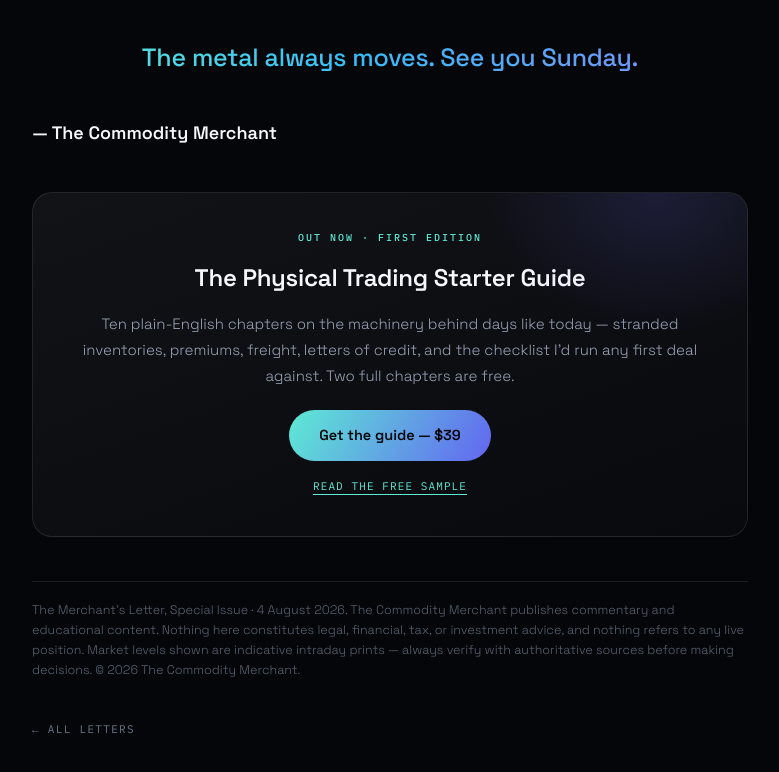
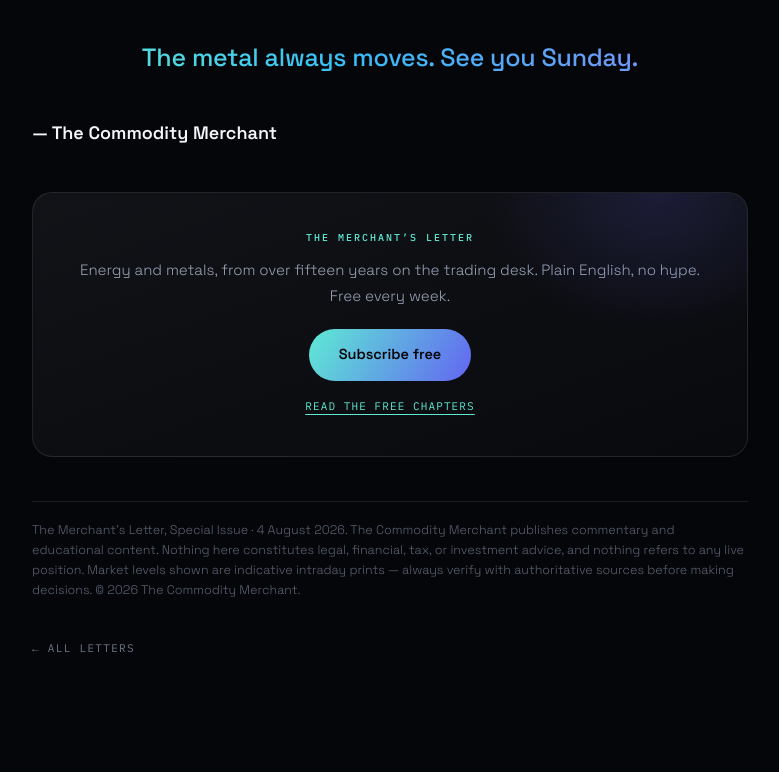
Before and after one commit to commoditymerchant/CommodityMerchant, a plain HTML site: page letters/003-copper-breaks-14000/index.html in a window 1280 px wide. Shown: the part 3955-4727 px from the top of the page, without its empty margins (250-1029 px from the left). After the commit the page ends 4697 px from the top, so only its background shows below. Drawn offline with Linux system fonts and the light colour scheme.

Commit message:
Add subscribe CTA to letters 003, 004 and 005
All three had a CTA block but none offered a route to the free letter:

  003  paid guide at $39, no subscribe link
  004  "Last Day - $29 to $39 Tonight", a stale urgency promo still live
  005  a "Subscribe - free" button pointing at commoditymerchant.net/letters/,
       which loops back to the site and never reaches Substack

Each now leads with Subscribe free -> commoditymerchant.substack.com/subscribe,
with the free chapters as the secondary link. Pricing removed, matching the
growth-mode rule that the site carries no product prices.

002 and issue-001 were already correct and are untouched.

004 and 005 are standalone pages that do not load shared-letter.css, so they
keep their own class names rather than 002's markup, which would render
unstyled. The rendered result matches.

```diff
--- a/letters/003-copper-breaks-14000/index.html
+++ b/letters/003-copper-breaks-14000/index.html
@@ -128,13 +128,11 @@
   <p class="signoff">&mdash; The Commodity Merchant</p>
 
   <div class="cta">
-    <p class="cta-eyebrow">Out now &middot; First edition</p>
-    <p class="cta-title">The Physical Trading Starter Guide</p>
-    <p>Ten plain-English chapters on the machinery behind days like today &mdash; stranded inventories, premiums,
-      freight, letters of credit, and the checklist I&rsquo;d run any first deal against. Two full chapters are free.</p>
-    <a class="btn" href="https://merchantmind5.gumroad.com/l/starter-guide" target="_blank" rel="noopener">Get the guide &mdash; $39</a>
+    <p class="cta-eyebrow">The Merchant&rsquo;s Letter</p>
+    <p>Energy and metals, from over fifteen years on the trading desk. Plain English, no hype. Free every week.</p>
+    <a class="btn" href="https://commoditymerchant.substack.com/subscribe" target="_blank" rel="noopener">Subscribe free</a>
     <br>
-    <a class="alt" href="https://merchantmind5.gumroad.com/l/starter-sample-guide" target="_blank" rel="noopener">Read the free sample</a>
+    <a class="alt" href="https://merchantmind5.gumroad.com/l/starter-sample-guide" target="_blank" rel="noopener">Read the free chapters</a>
   </div>
 
   <p class="disc">The Merchant&rsquo;s Letter, Special Issue &middot; 4 August 2026. The Commodity Merchant publishes
```
Also changed, not shown: letters/004-the-water-never-noticed/index.html (+5 -5 lines), letters/005-the-squeeze-stopped-whispering/index.html (+2 -2 lines).
